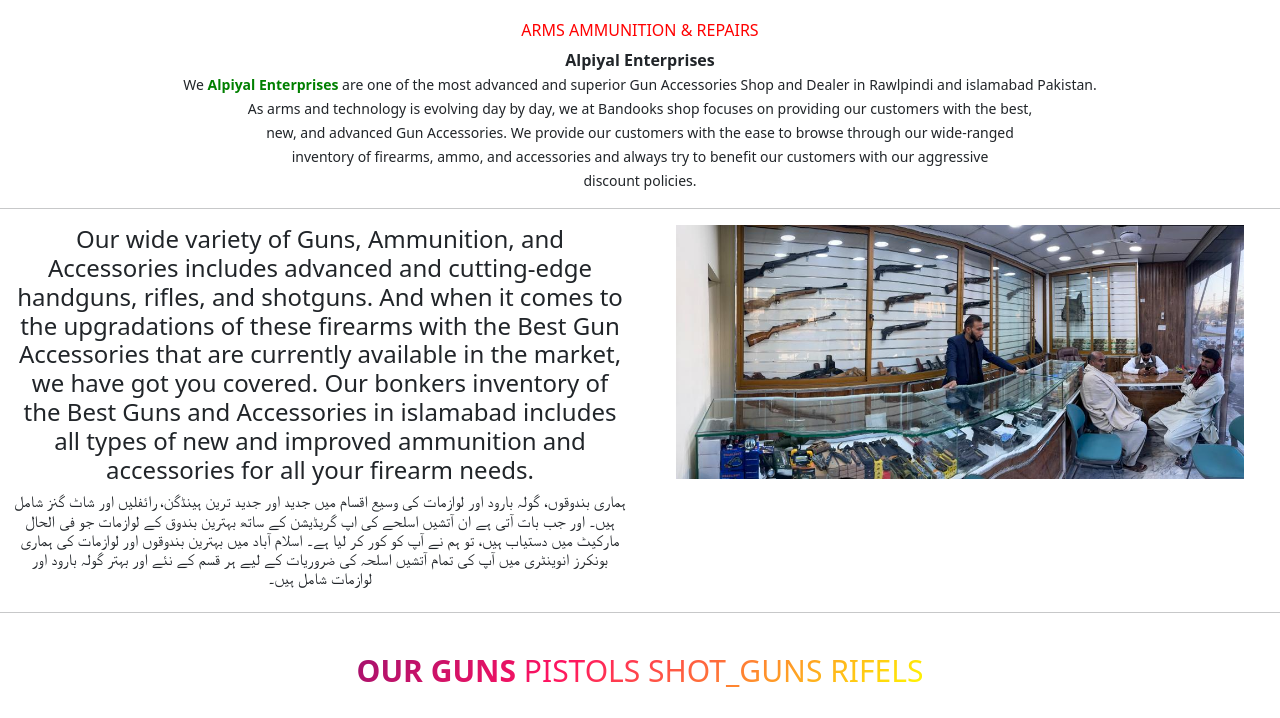
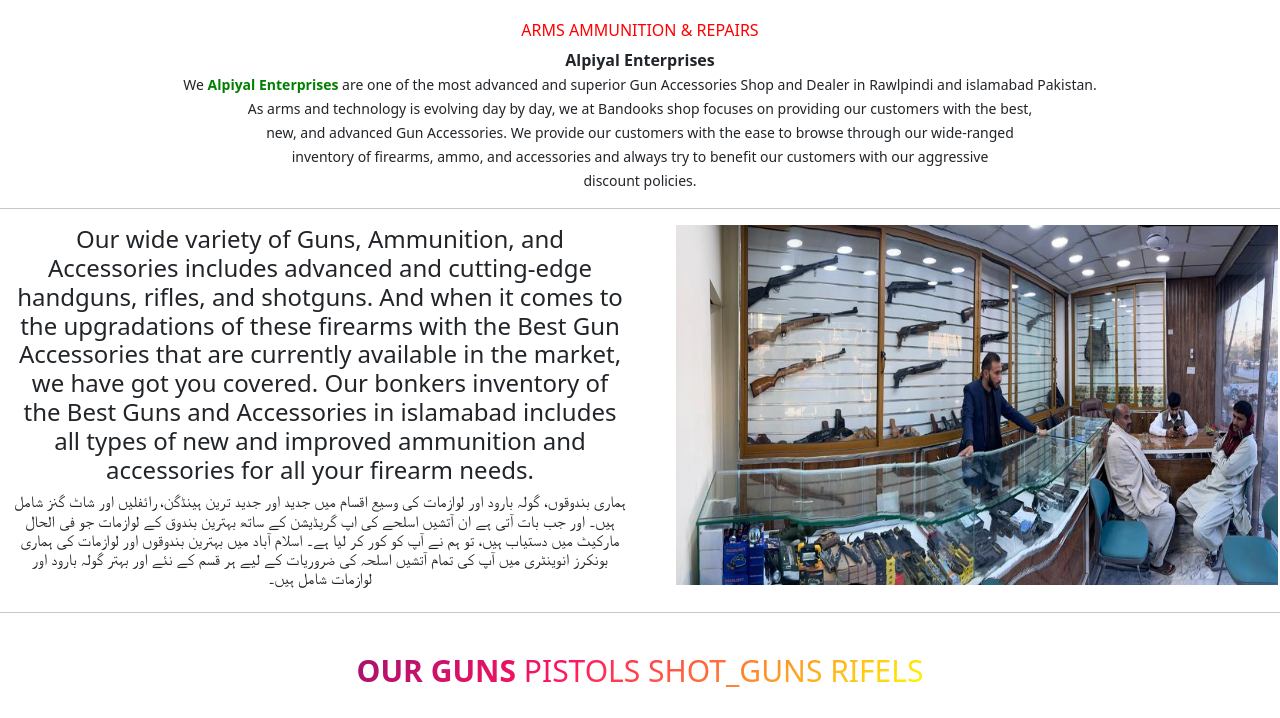
Before and after one commit to khurrambukhari/Alpiyal-Enterprises, a plain HTML site: page index.html in a window 1280 px wide. Shown: the part 501-1219 px from the top of the page. Drawn offline with nearby package versions, Linux system fonts and the light colour scheme.

Commit message:
Update index.html

```diff
--- a/index.html
+++ b/index.html
@@ -130,7 +130,7 @@ As arms and technology is evolving day by day, we at Bandooks shop focuses on pr
  </h6>
        </div>
     <div class="col-6">
-      <img class="container-fluid"   src="IMG-20211123-WA0026.jpg" alt="pistals"/>
+      <img style="width:650px; height:360px;" class="container-fluid"   src="IMG-20211123-WA0026.jpg" alt="pistals"/>
     </div>
 
   </div>
```
